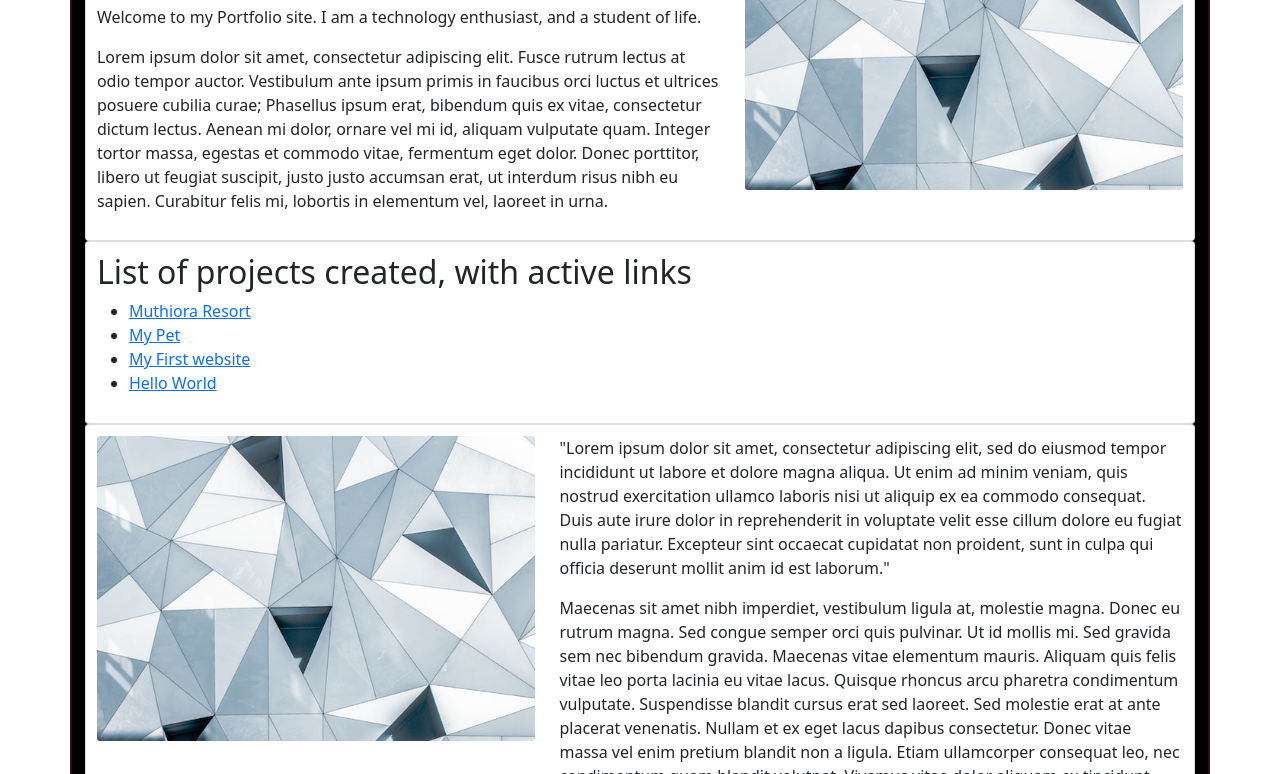
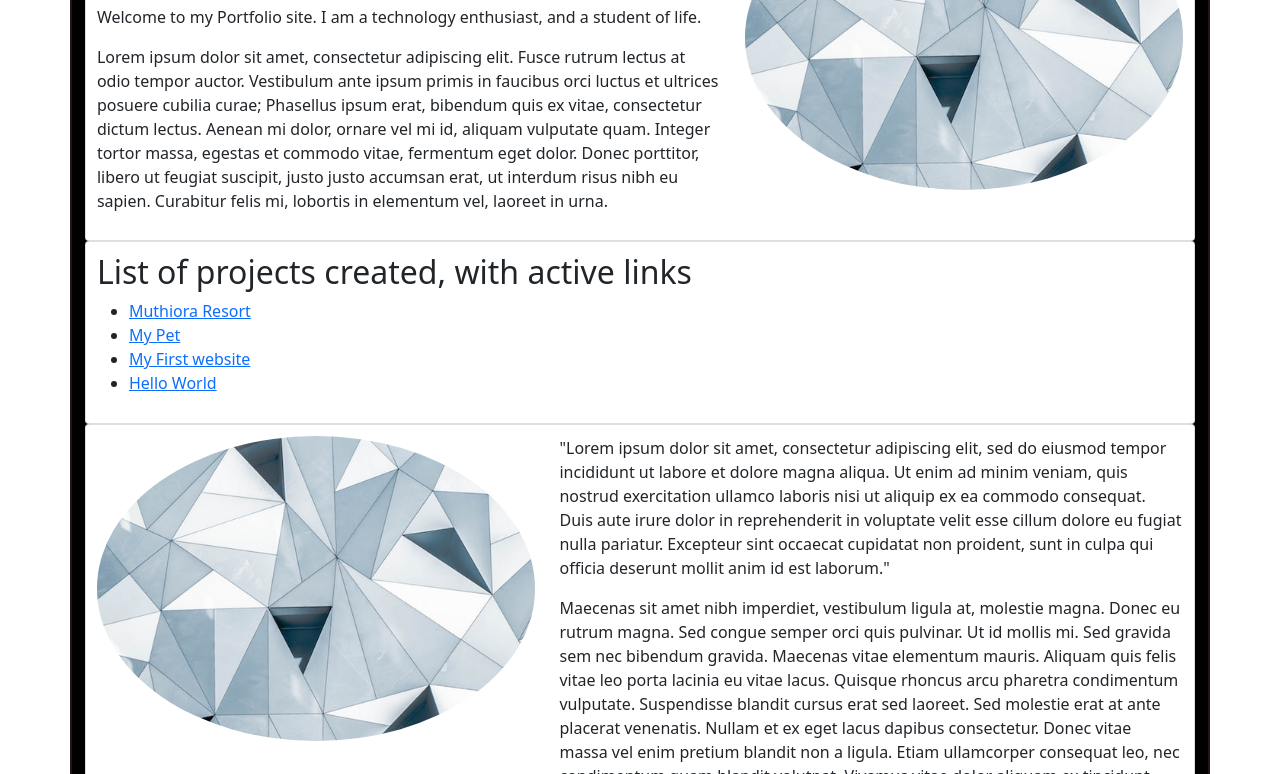
Before and after one commit to wdmuthiora/portfolio-landing-page, a plain HTML site: page index.html in a window 1280 px wide. Shown: the part 462-1236 px from the top of the page. Drawn offline with nearby package versions, Linux system fonts and the light colour scheme.

Commit message:
Changed the images' border to rounded.

```diff
--- a/css/styles.css
+++ b/css/styles.css
@@ -12,8 +12,8 @@
  h1{
      padding: 2rem 1rem;
  }
-.card{
-  padding: ;
+.card-img{
+  border-radius: 50%;
 }
 
 .jumbotron {
```
